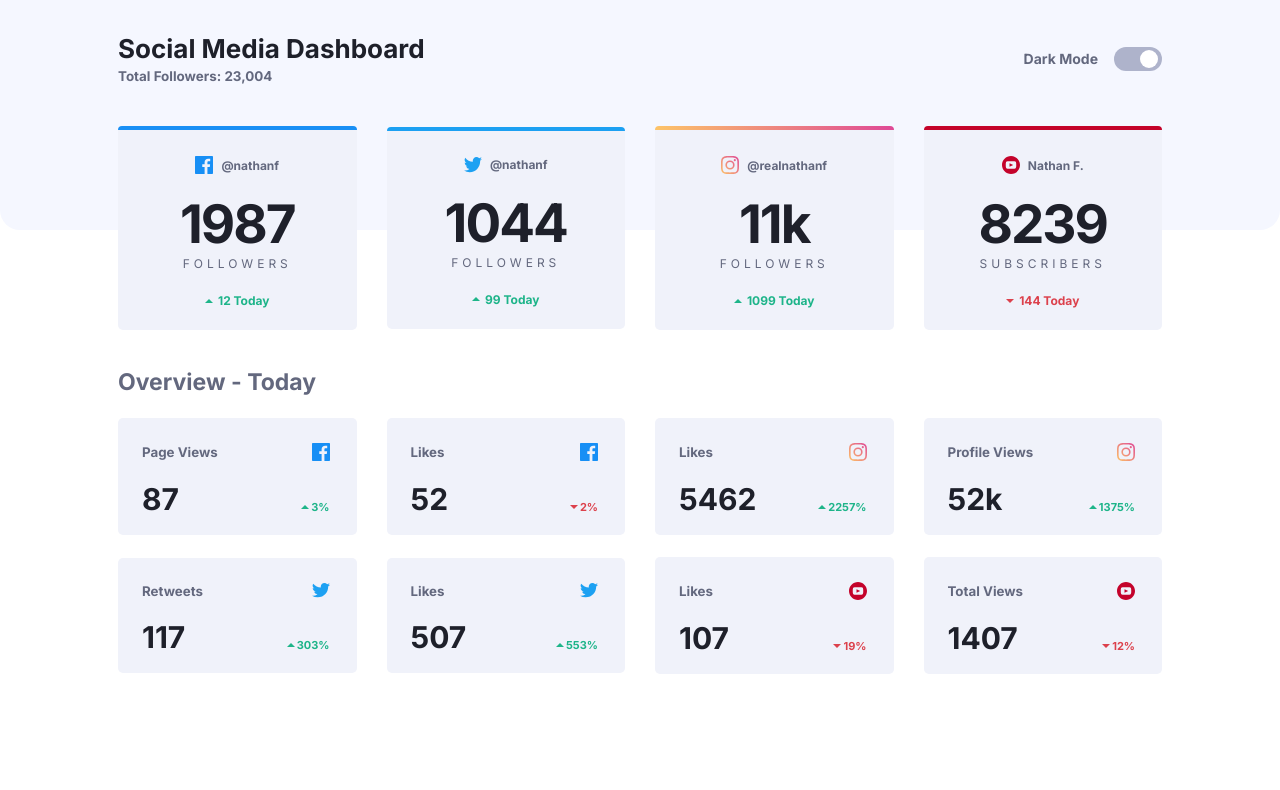
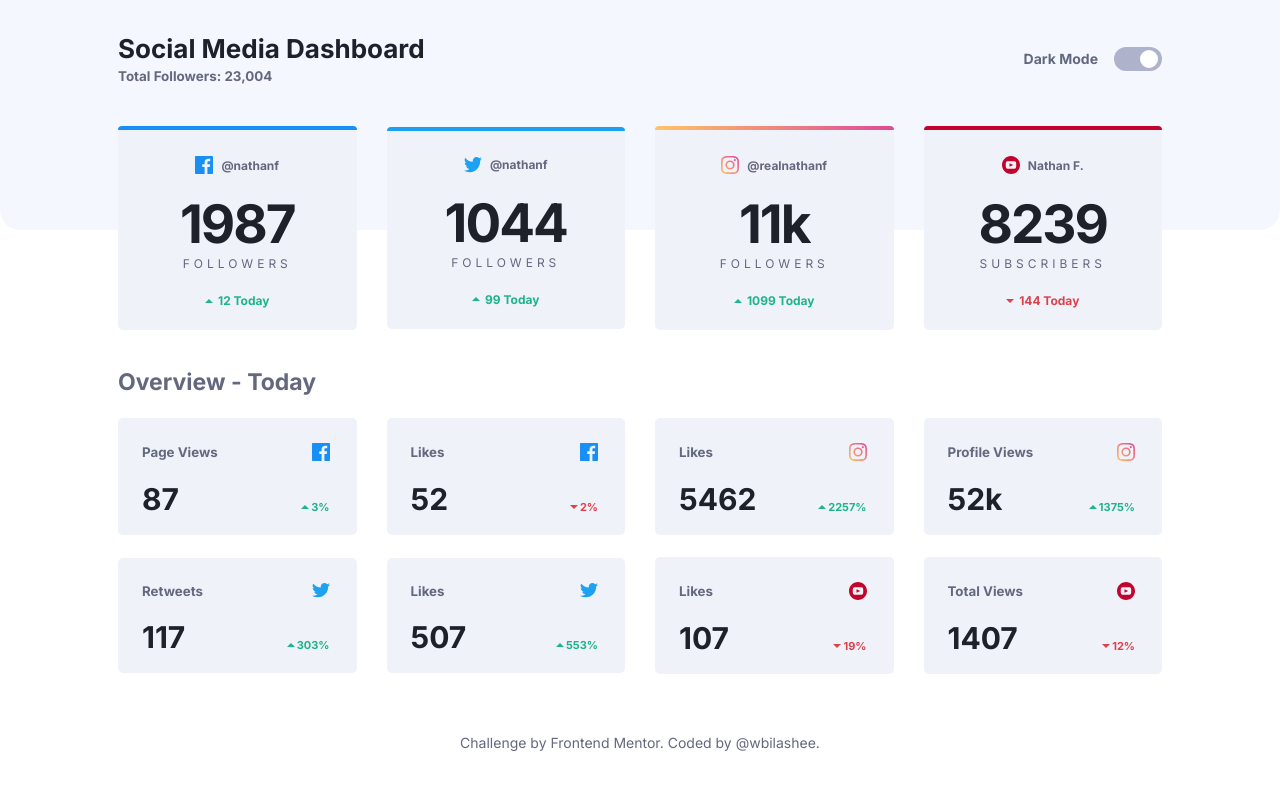
Before and after one commit to wbilashee/social-media-dashboard, a plain HTML site: page index.html in a window 1280 px wide. Drawn offline with Linux system fonts and the light colour scheme.

Commit message:
footer done

```diff
--- /dev/null
+++ b/app/scss/_footer.scss
@@ -0,0 +1,24 @@
+.footer {
+  text-align: center;
+  transform: translateY(-1.25rem);
+
+  @include breakpoint-up(medium) {
+    transform: translateY(-2.75rem);
+  }
+
+  &__attribution {
+    padding: 1.25rem 0;
+    font-size: 0.815rem;
+
+    @include breakpoint-up(medium) {
+      padding: 0;
+      font-size: 0.875rem;
+    }
+
+    color: var(--small-text);
+
+    a {
+      color: var(--small-text);
+    }
+  }
+}
--- a/app/scss/style.scss
+++ b/app/scss/style.scss
@@ -4,3 +4,4 @@
 @import "header";
 @import "overall";
 @import "overview";
+@import "footer";
--- a/index.html
+++ b/index.html
@@ -193,12 +193,15 @@
         </div>
       </section>
     </main>
-    <!--
-  <div class="attribution">
-    Challenge by <a href="https://www.frontendmentor.io?ref=challenge" target="_blank">Frontend Mentor</a>.
-    Coded by <a href="#">Your Name Here</a>.
-  </div>
--->
+    <footer class="footer container">
+      <div class="footer__attribution">
+        Challenge by
+        <a href="https://www.frontendmentor.io?ref=challenge" target="_blank"
+          >Frontend Mentor</a
+        >. Coded by
+        <a href="https://github.com/wbilashee" target="_blank">@wbilashee</a>.
+      </div>
+    </footer>
     <script src="./app/js/app.js"></script>
   </body>
 </html>
```
Also changed, not shown: dist/style.css, 1 other file.
